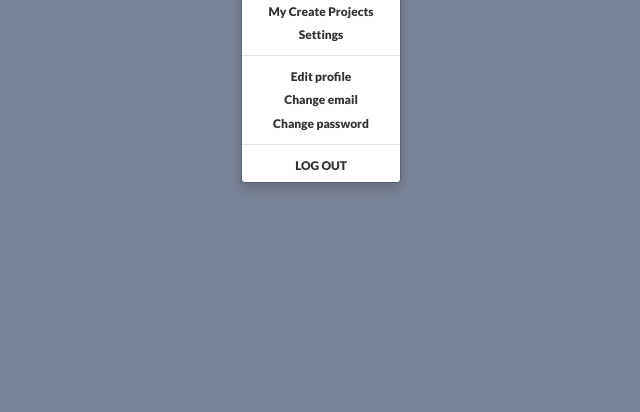
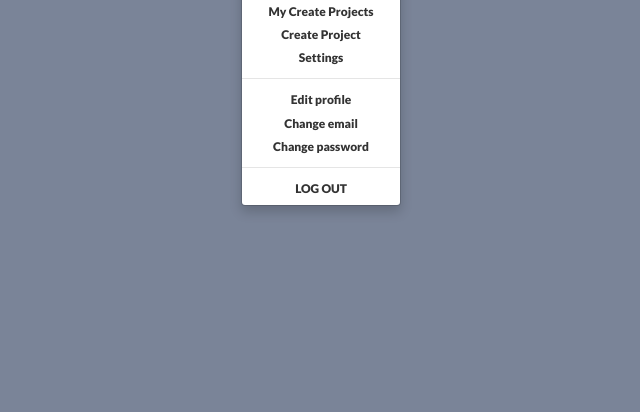
Before and after one commit to nicodee/freelanceafrica, a Django app: page /about/ in a window 1280 px wide, after a click that opens the changed part. Shown: the part 70-482 px from the top of the page, without its empty margins (494-1134 px from the left). Run offline with Django 3.2, Linux system fonts and the light colour scheme; the visitor is signed in with stand-in values (Sample User, id 1); parts of the project's set-up code (start-up, migrations or seed data) failed here and were passed over; some libraries are stand-ins or nearby versions.

Commit message:
added links to create projects to base.html

```diff
--- a/freelanceapp/urls.py
+++ b/freelanceapp/urls.py
@@ -5,7 +5,7 @@ from freelanceapp.forms import ProjectForm
 urlpatterns = patterns('',
 	url(r'^$', views.index, name='home'),
 	url(r'^job/$', views.job, name='jobs'),
-	url(r'^job/create$', views.create_job, {'project_form': ProjectForm}),
+	url(r'^job/create$', views.create_job, {'project_form': ProjectForm}, name='create-job' ),
 	url(r'^freelancer/$', views.freelancer, name='freelancers'),
 	url(r'^about/$', views.about, name='about'),
 	url(r'^blog/$', views.blog, name='blog'),
--- a/templates/base.html
+++ b/templates/base.html
@@ -60,6 +60,7 @@
 			          <ul class="dropdown-menu" role="menu">
 				        <li><a href="{% url 'userena_profile_detail' user.username %}">View profile</a></li>
 				        <li><a href="{% url 'created-jobs' user.username %}">My Create Projects</a></li>
+				        <li><a href="{% url 'create-job'%}">Create Project</a></li>
 			            <li><a href="/accounts/{{user.username}}/settings">Settings</a></li>
 			            <li class="divider"></li>
 				        <li><a href="{% url 'userena_profile_edit' user.username %}">Edit profile</a></li>
```
Also changed, not shown: 2 other files.
